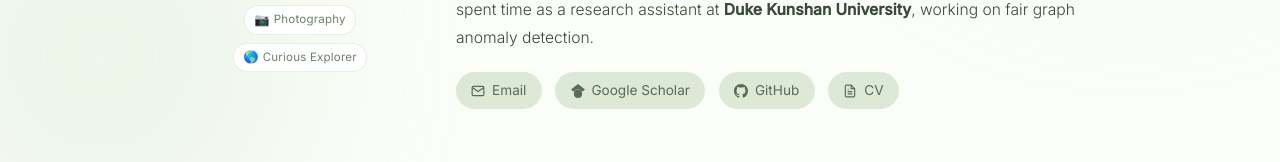
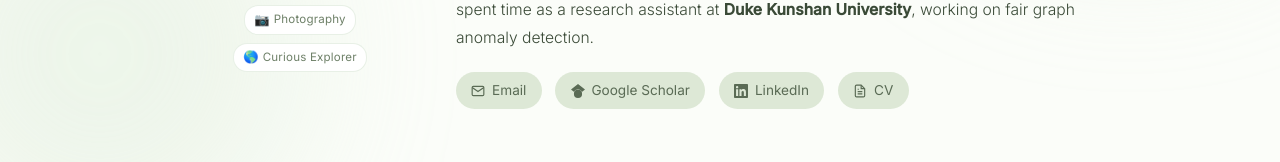
Before and after one commit to voidreaming/shouju-wang.github.io, a plain HTML site: page index.html in a window 1280 px wide. Shown: the part 466-628 px from the top of the page. Drawn offline with nearby package versions, Linux system fonts and the light colour scheme.

Commit message:
Replace GitHub link with   LinkedIn

```diff
--- a/index.html
+++ b/index.html
@@ -71,9 +71,9 @@
         <svg viewBox="0 0 24 24" fill="currentColor"><path d="M12 24a7 7 0 1 1 0-14 7 7 0 0 1 0 14zm0-24L0 9.5l4.838 3.94A8 8 0 0 1 12 9a8 8 0 0 1 7.162 4.44L24 9.5z"/></svg>
         Google Scholar
       </a>
-      <a href="https://github.com/" target="_blank">
-        <svg viewBox="0 0 24 24" fill="currentColor"><path d="M12 0c-6.626 0-12 5.373-12 12 0 5.302 3.438 9.8 8.207 11.387.599.111.793-.261.793-.577v-2.234c-3.338.726-4.033-1.416-4.033-1.416-.546-1.387-1.333-1.756-1.333-1.756-1.089-.745.083-.729.083-.729 1.205.084 1.839 1.237 1.839 1.237 1.07 1.834 2.807 1.304 3.492.997.107-.775.418-1.305.762-1.604-2.665-.305-5.467-1.334-5.467-5.931 0-1.311.469-2.381 1.236-3.221-.124-.303-.535-1.524.117-3.176 0 0 1.008-.322 3.301 1.23.957-.266 1.983-.399 3.003-.404 1.02.005 2.047.138 3.006.404 2.291-1.552 3.297-1.23 3.297-1.23.653 1.653.242 2.874.118 3.176.77.84 1.235 1.911 1.235 3.221 0 4.609-2.807 5.624-5.479 5.921.43.372.823 1.102.823 2.222v3.293c0 .319.192.694.801.576 4.765-1.589 8.199-6.086 8.199-11.386 0-6.627-5.373-12-12-12z"/></svg>
-        GitHub
+      <a href="https://www.linkedin.com/in/shouju-wang-4b030a385/" target="_blank">
+        <svg viewBox="0 0 24 24" fill="currentColor"><path d="M20.447 20.452h-3.554v-5.569c0-1.328-.027-3.037-1.852-3.037-1.853 0-2.136 1.445-2.136 2.939v5.667H9.351V9h3.414v1.561h.046c.477-.9 1.637-1.85 3.37-1.85 3.601 0 4.267 2.37 4.267 5.455v6.286zM5.337 7.433a2.062 2.062 0 0 1-2.063-2.065 2.064 2.064 0 1 1 2.063 2.065zm1.782 13.019H3.555V9h3.564v11.452zM22.225 0H1.771C.792 0 0 .774 0 1.729v20.542C0 23.227.792 24 1.771 24h20.451C23.2 24 24 23.227 24 22.271V1.729C24 .774 23.2 0 22.222 0h.003z"/></svg>
+        LinkedIn
       </a>
       <a href="CV_shouju.pdf" target="_blank">
         <svg viewBox="0 0 24 24" fill="none" stroke="currentColor" stroke-width="2"><path d="M14 2H6a2 2 0 0 0-2 2v16a2 2 0 0 0 2 2h12a2 2 0 0 0 2-2V8z"/><polyline points="14 2 14 8 20 8"/><line x1="16" y1="13" x2="8" y2="13"/><line x1="16" y1="17" x2="8" y2="17"/><polyline points="10 9 9 9 8 9"/></svg>
```
